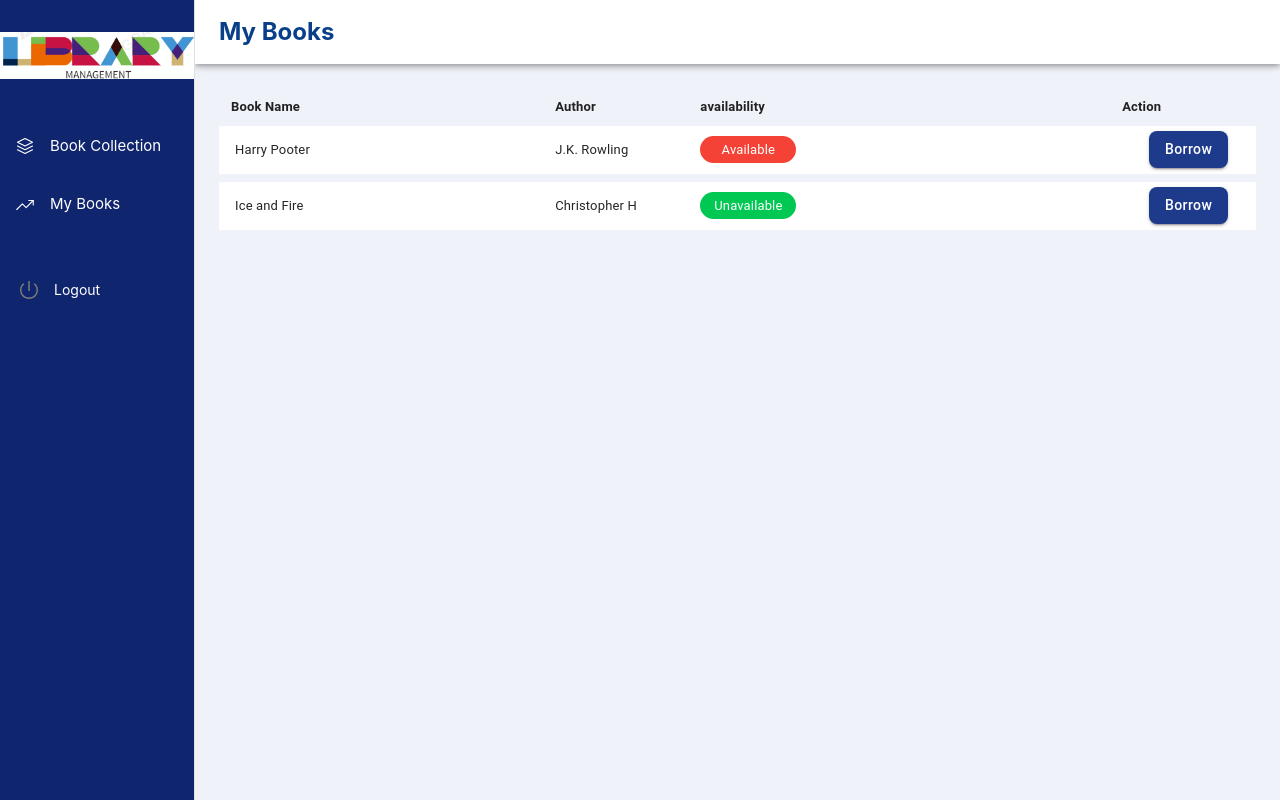
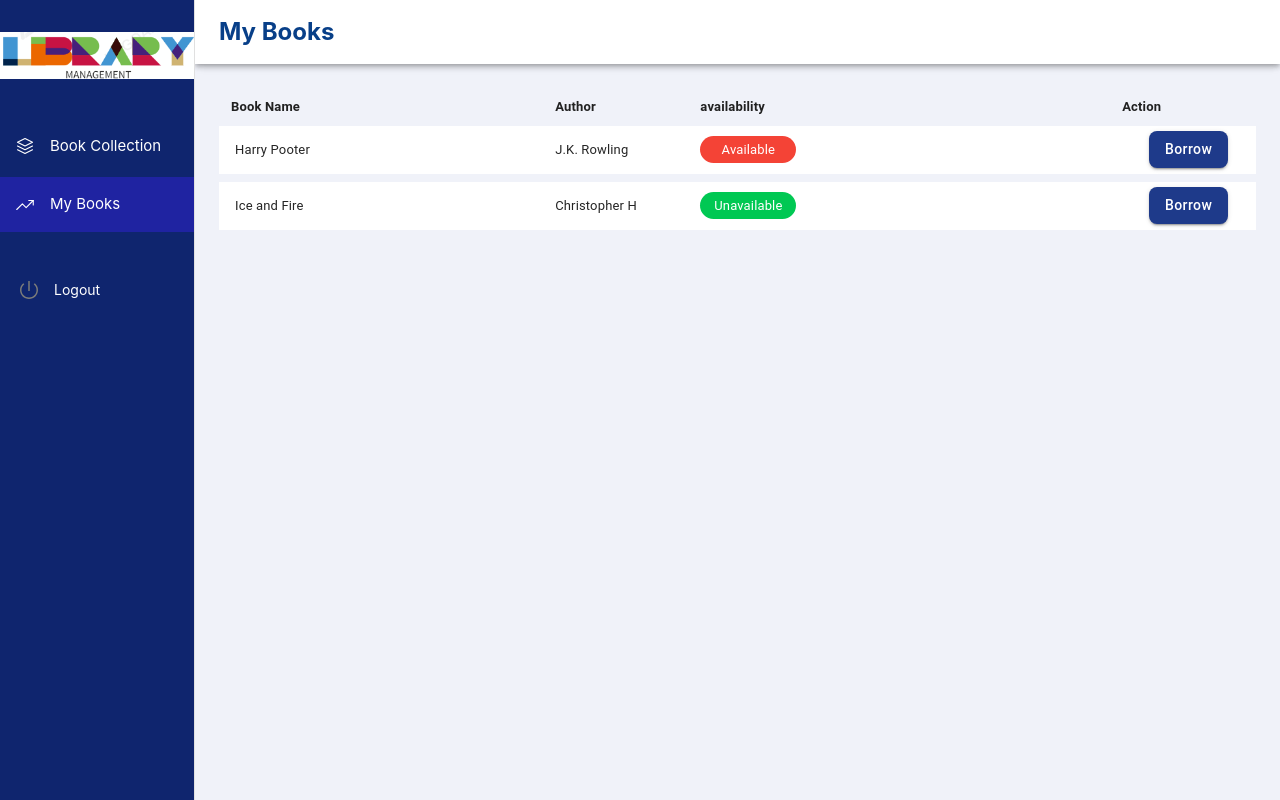
Before and after one commit to vt2730/Assignment, a React (Create React App) app in the folder frontend/: page /mybooks in a window 1280 px wide. Built offline with nearby package versions, Linux system fonts and the light colour scheme.

Commit message:
sidenave routing added.

```diff
--- a/frontend/src/components/Admin/LibTransaction/index.jsx
+++ b/frontend/src/components/Admin/LibTransaction/index.jsx
@@ -0,0 +1,9 @@
+import React from 'react'
+
+const LibraryTransaction = () => {
+  return (
+    <div>LibraryTransaction</div>
+  )
+}
+
+export default LibraryTransaction
--- a/frontend/src/components/Layout/SideBar/SideBar.jsx
+++ b/frontend/src/components/Layout/SideBar/SideBar.jsx
@@ -1,37 +1,59 @@
 import React, { useEffect, useState } from 'react'
 import Logout from "../../../Images/Logout.svg"
 import logo from "../../../Images/Logo.png"
-// import { useNavigate } from "react-router"
+import { useNavigate ,useLocation} from "react-router"
 import { Box, List, ListItemButton, ListItemIcon, ListItemText } from '@mui/material'
 import {sideBarData, sideBarAdmin} from "./SideBarData"
 import style from './index.module.css'
+import getLocalStorageData from "../../../utils/getLocalStorageData"
 
 const SideBar = () => {
-    // const navigate = useNavigate();
+    const navigate = useNavigate();
+    const location = useLocation()
     const [active, setActive] = useState('');
     const handleLogOut = () => {
         console.log('logout clicked *')
     }
 
-    // const redirection = (name) => {
-    //     switch (name) {
-    //         case "Book Collection":
-    //             navigate("/bookcollection");
-    //             break;
-    //         case "My Books":
-    //             navigate("/mybooks");
-    //             break;
-    //         case "Book Details":
-    //             navigate("/admin/bookdetails");
-    //             break;
-    //         case "Transaction":
-    //             navigate("/admin/transaction");
-    //             break;
-    //         default:
-    //             break;
-    //     }
-    // }
-    const sideNavArray = sideBarData
+    const role = getLocalStorageData('role')
+
+    useEffect(()=>{
+        switch(location.pathname){
+            case '/bookcollection':
+                setActive("Book Collection");
+                break;
+            case "/mybooks":
+                setActive("My Books");
+                break;
+            case "/admin/bookdetails":
+                setActive("Book Details");
+            case "/admin/transaction":
+                setActive("Transaction");
+                break;
+            default:
+                break;
+        }
+    },[location])
+
+    const redirection = (name) => {
+        switch (name) {
+            case "Book Collection":
+                navigate("/bookcollection");
+                break;
+            case "My Books":
+                navigate("/mybooks");
+                break;
+            case "Book Details":
+                navigate("/admin/bookdetails");
+                break;
+            case "Transaction":
+                navigate("/admin/transaction");
+                break;
+            default:
+                break;
+        }
+    }
+    const sideNavArray = role === 'admin' ?  sideBarAdmin : sideBarData;
 
   return (
     <Box className={`bg-[#0F256E] gap-12 h-full w-full flex flex-col justify-start truncate customBarCss `}>
@@ -47,9 +69,9 @@ const SideBar = () => {
                             return (
                                 <nav key={idx}
                                     className={`${active === item.name && style.selection} customCls `}
-                                    // onClick={() => {
-                                    //     redirection(item?.name);
-                                    // }}
+                                    onClick={() => {
+                                        redirection(item?.name);
+                                    }}
                                 >
                                     <List>
                                         <ListItemButton sx={{ minHeight: "5px" }} >
--- a/frontend/src/container/Admin/LibTransaction/index.jsx
+++ b/frontend/src/container/Admin/LibTransaction/index.jsx
@@ -1,8 +1,24 @@
 import React from 'react'
+import LibraryTransaction from '../../../components/Admin/LibTransaction'
+import SideBar from '../../../components/Layout/SideBar/SideBar'
+import TwohalfLayout from '../../../components/Layout/TwohalfLayout'
+import Headerlayout from '../../../common/Headerlayout'
 
 const LibraryTransactionMain = () => {
   return (
-    <div>LibraryTransactionMain</div>
+    <div>
+      <TwohalfLayout
+          sidebarsection={<SideBar />}
+          rendercomponent={<LibraryTransaction />}
+          isHeader={true}
+
+          commonheader={<Headerlayout
+            name={"Book Details"}
+            isbutton={false}
+            addbutton={false}
+          />}
+        />
+    </div>
   )
 }
 
--- /dev/null
+++ b/frontend/src/utils/getLocalStorageData.js
@@ -0,0 +1,21 @@
+const getLocalStorageData = (key) => {
+    if (typeof window === 'undefined') {
+        return null;
+    }
+    else {
+        const data = localStorage.getItem(key);
+        if (data) {
+            try {
+                return JSON.parse(data);
+            } catch (error) {
+                return data;
+            }
+
+        }
+        else {
+            return null;
+        }
+    }
+}
+
+export default getLocalStorageData;
```
